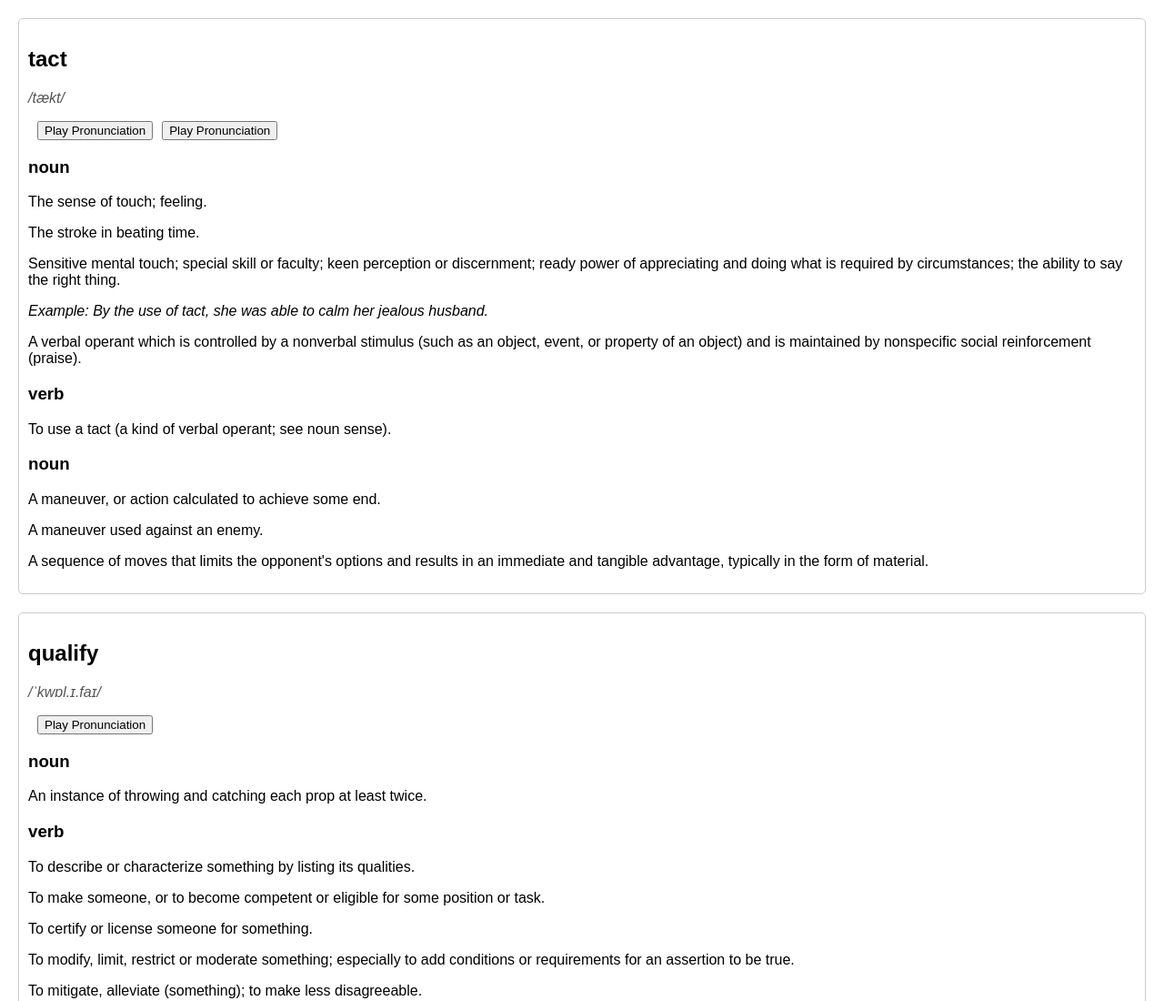
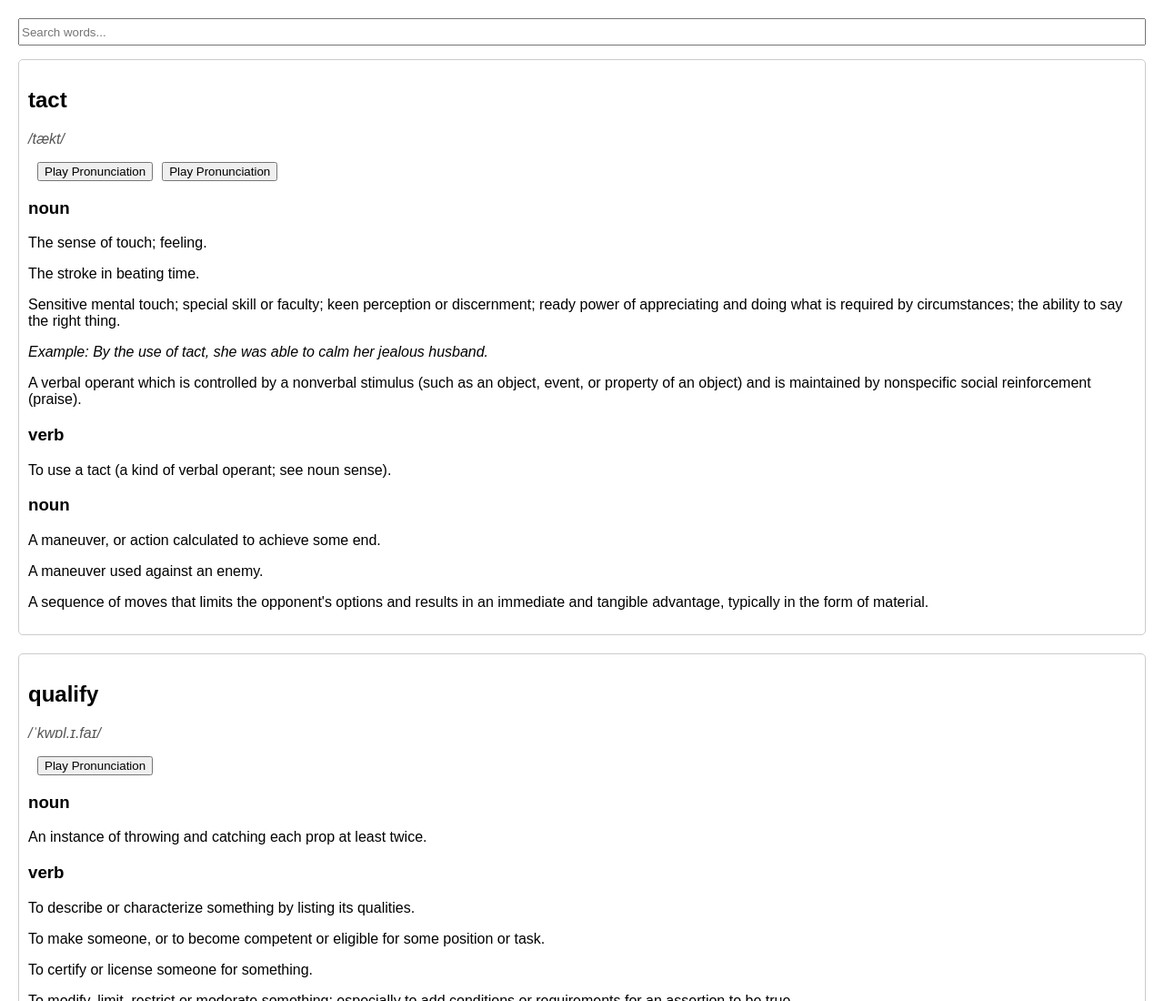
Before and after one commit to gunkhali/words, a plain HTML site: page index.html in a window 1280 px wide. Shown: the top 1100 px of the page at 91% size. Drawn offline with Linux system fonts and the light colour scheme.

Commit message:
feat: add sticky search bar and implement word filtering functionality

```diff
--- a/index.html
+++ b/index.html
@@ -9,6 +9,15 @@
     body {
       font-family: Arial, sans-serif;
       margin: 20px;
+    }
+
+    .search-bar {
+      top: 0;
+      z-index: 999;
+      position: sticky;
+      width: -webkit-fill-available;
+      height: 3vh;
+      margin-bottom: 15px;
     }
 
     .word-container {
@@ -43,10 +52,16 @@
 
 <body>
 
+  <input type="text" id="search-bar" class="search-bar" placeholder="Search words..." oninput="filterWords()">
   <div id="word-list"></div>
 
   <script src="definitions.js"></script>
   <script>
+    const wordList = document.getElementById('word-list');
+    const searchBar = document.getElementById('search-bar');
+    const wordsPerPage = 5;
+    let currentPage = 0;
+    let filteredWords = words;
 
     function createWordCard(word) {
       const card = document.createElement('div');
@@ -111,11 +126,34 @@
       return card;
     }
 
-    const wordList = document.getElementById('word-list');
-    words.forEach(word => {
-      const wordCard = createWordCard(word);
-      wordList.appendChild(wordCard);
+    function renderWords() {
+      const start = currentPage * wordsPerPage;
+      const end = start + wordsPerPage;
+      const wordsToRender = filteredWords.slice(start, end);
+
+      wordsToRender.forEach(word => {
+        const wordCard = createWordCard(word);
+        wordList.appendChild(wordCard);
+      });
+
+      currentPage++;
+    }
+
+    function filterWords() {
+      const searchTerm = searchBar.value.toLowerCase();
+      filteredWords = words.filter((word) => word.word.toLowerCase().includes(searchTerm));
+      wordList.innerHTML = '';
+      currentPage = 0;
+      renderWords();
+    }
+
+    window.addEventListener('scroll', () => {
+      if (window.innerHeight + window.scrollY >= document.body.offsetHeight - 100) {
+        renderWords();
+      }
     });
+
+    renderWords(); // Initial render
   </script>
 </body>
 
```
Also changed, not shown: definitions.js.
